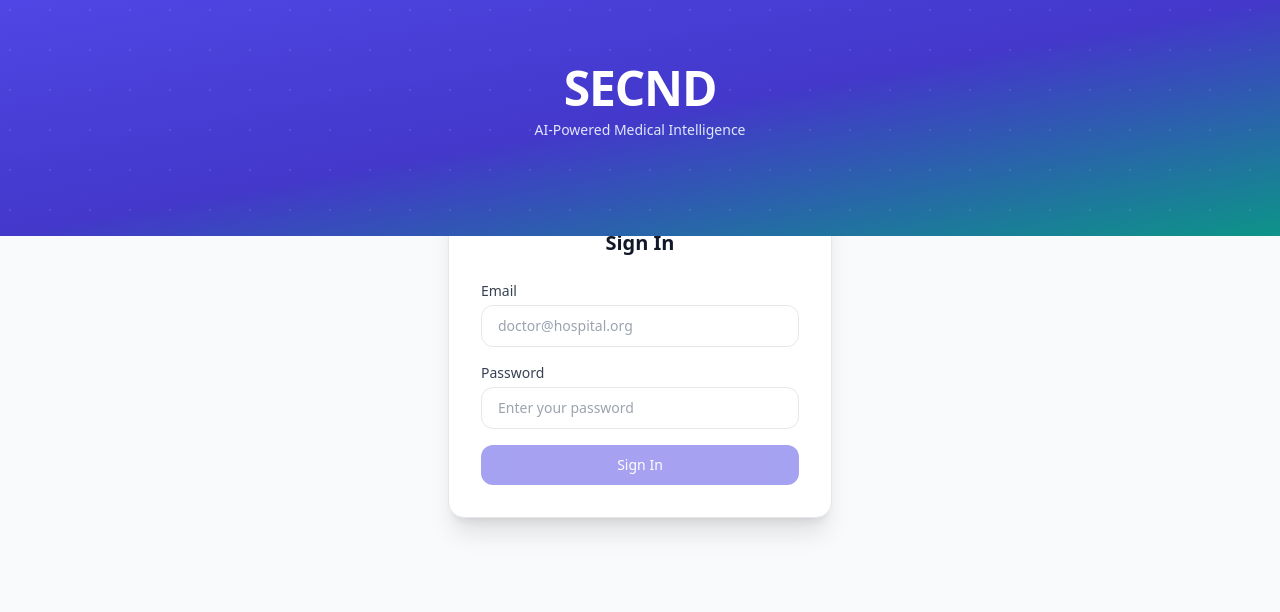
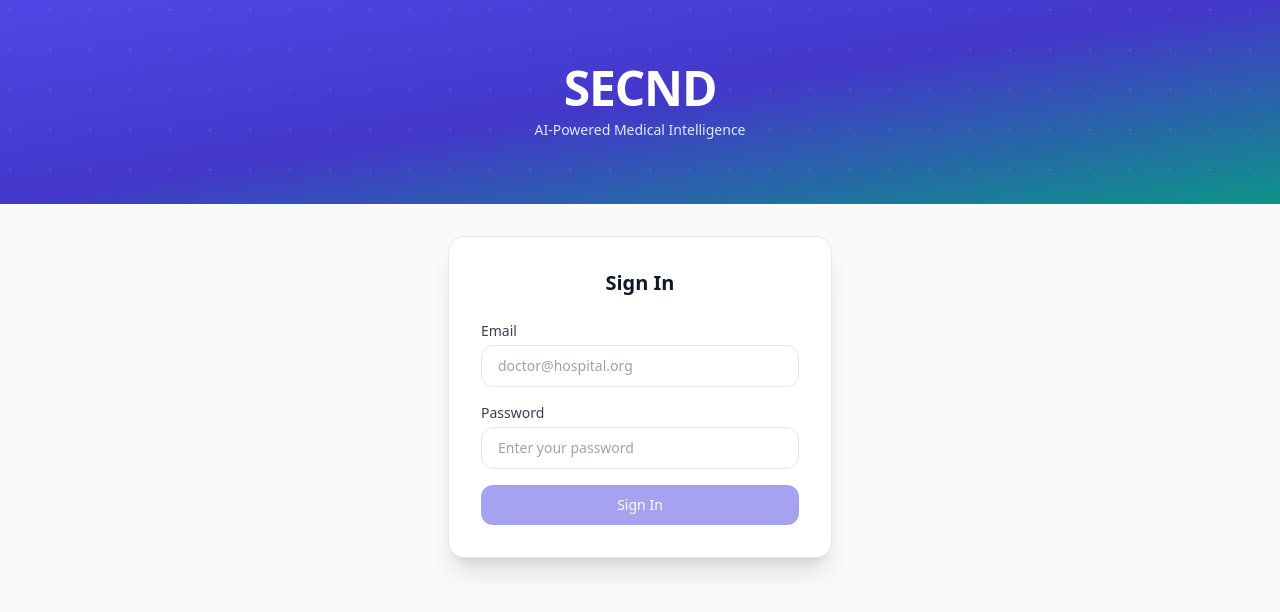
Before and after one commit to equil-health/secnd-ui, a React (Vite) app: page /login in a window 1280 px wide. Shown: the top 612 px of the page. Built offline with nearby package versions, Linux system fonts and the light colour scheme.

Commit message:
Fix overlapping cards on login and Pulse pages
Replace negative margins (-mt-10, -mt-6) with positive spacing
(mt-8) so login card and Pulse settings sit clearly below the
hero section instead of overlapping into it.

Co-Authored-By: Claude Opus 4.6 <noreply@anthropic.com>

```diff
--- a/src/pages/LoginPage.jsx
+++ b/src/pages/LoginPage.jsx
@@ -45,7 +45,7 @@ export default function LoginPage() {
             }}
           />
         </div>
-        <div className="relative mx-auto max-w-5xl px-6 py-16 pb-24 text-center">
+        <div className="relative mx-auto max-w-5xl px-6 py-16 text-center">
           <h1 className="text-4xl sm:text-5xl font-extrabold tracking-tight text-white">
             SECND
           </h1>
@@ -56,7 +56,7 @@ export default function LoginPage() {
       </section>
 
       {/* Login card */}
-      <div className="flex-1 flex items-start justify-center -mt-10 px-6 pb-16">
+      <div className="flex-1 flex items-start justify-center mt-8 px-6 pb-16">
         <div className="w-full max-w-sm bg-white rounded-2xl shadow-xl border p-8">
           <h2 className="text-xl font-bold text-gray-900 text-center mb-6">
             Sign In
--- a/src/pages/PulsePage.jsx
+++ b/src/pages/PulsePage.jsx
@@ -68,7 +68,7 @@ export default function PulsePage() {
   return (
     <div className="min-h-screen bg-gray-50">
       {/* Top bar */}
-      <div className="bg-white/80 backdrop-blur border-b px-6 py-2 flex items-center justify-between">
+      <div className="bg-white/80 backdrop-blur border-b px-6 py-3 flex items-center justify-between">
         <button
           onClick={() => navigate('/')}
           className="text-sm text-gray-500 hover:text-gray-800 flex items-center gap-1"
@@ -89,7 +89,7 @@ export default function PulsePage() {
             backgroundSize: '40px 40px',
           }} />
         </div>
-        <div className="relative mx-auto max-w-4xl px-6 py-12 pb-20 text-center">
+        <div className="relative mx-auto max-w-4xl px-6 py-12 text-center">
           <h1 className="text-3xl sm:text-4xl font-extrabold text-white tracking-tight">Pulse</h1>
           <p className="mt-2 text-amber-100 text-sm sm:text-base">
             Personalized medical literature digest — stay current with the research that matters to you.
@@ -97,7 +97,7 @@ export default function PulsePage() {
         </div>
       </section>
 
-      <div className="mx-auto max-w-4xl px-6 -mt-6 pb-20">
+      <div className="mx-auto max-w-4xl px-6 mt-8 pb-20">
         {/* Setup phase — no preferences yet */}
         {isSetup && (
           <div className="bg-white rounded-2xl shadow-lg border border-amber-200 p-8">
```
